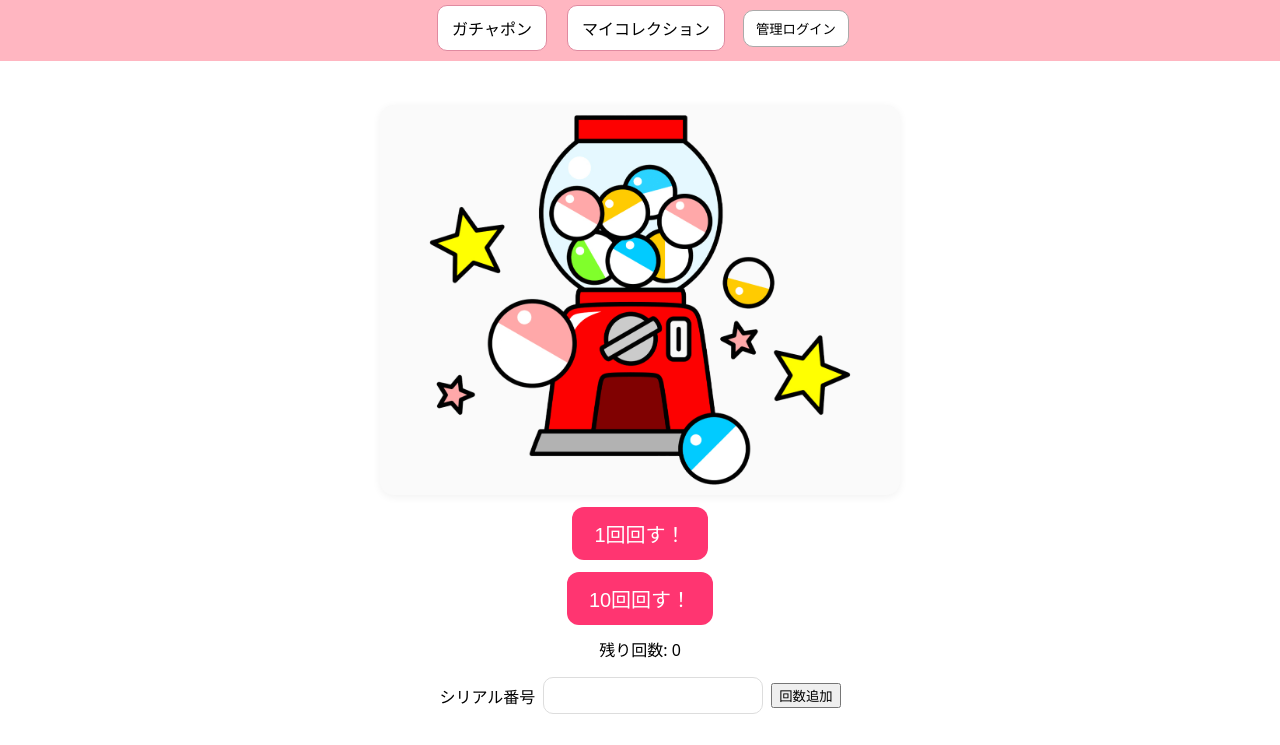
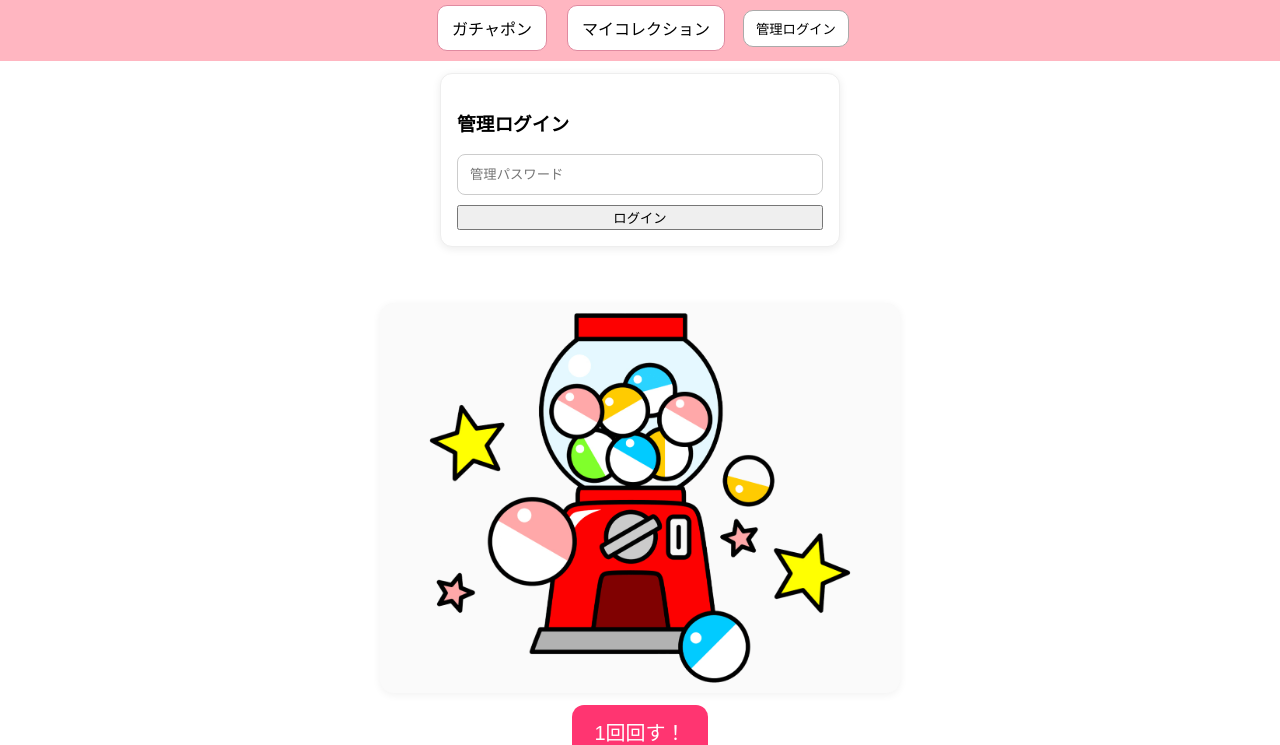
Before and after one commit to yuuyuu661/gacyapon, a website: page public/index.html in a window 1280 px wide. Shown: the part 53-798 px from the top of the page. Drawn offline with Linux system fonts and the light colour scheme; no server answers.

Commit message:
Update index.html

```diff
--- a/public/index.html
+++ b/public/index.html
@@ -11,18 +11,28 @@
 
 <header>
   <h1>ガチャポン管理サイト</h1>
+
   <div class="topbar">
     <nav id="tabs">
       <button data-tab="gacha">ガチャポン</button>
       <button data-tab="collection">マイコレクション</button>
       <button class="admin-only" data-tab="admin">管理</button>
     </nav>
+
     <div class="admin-actions">
       <button id="btn-admin-login">管理ログイン</button>
       <button id="btn-admin-logout" class="hidden">ログアウト</button>
     </div>
   </div>
 </header>
+
+<!-- ▼ 管理ログインフォーム -->
+<div id="admin-login-area" class="card" style="max-width:400px; margin:12px auto;">
+  <h3>管理ログイン</h3>
+  <input id="admin-pass" type="password" placeholder="管理パスワード" style="width:100%; padding:12px; border-radius:8px; border:1px solid #ccc; margin-bottom:10px;">
+  <button id="btn-login-admin" style="width:100%;">ログイン</button>
+</div>
+
 
 <!-- ▼ ガチャポン -->
 <div class="tab" id="tab-gacha">
@@ -59,7 +69,7 @@
   <ul id="collection-list" class="collection"></ul>
 </div>
 
-<!-- ▼ 管理画面 -->
+<!-- ▼ 管理画面（ログイン後表示） -->
 <div class="tab" id="tab-admin">
 
   <div class="card">
```
